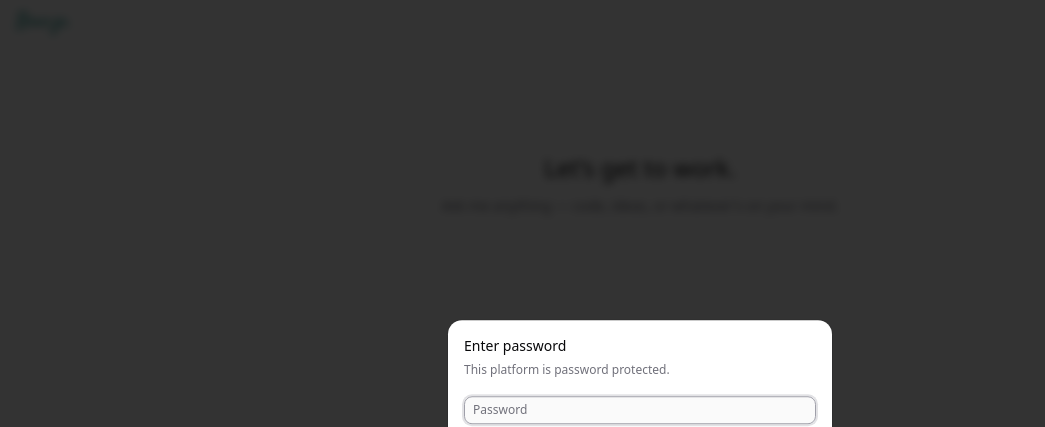
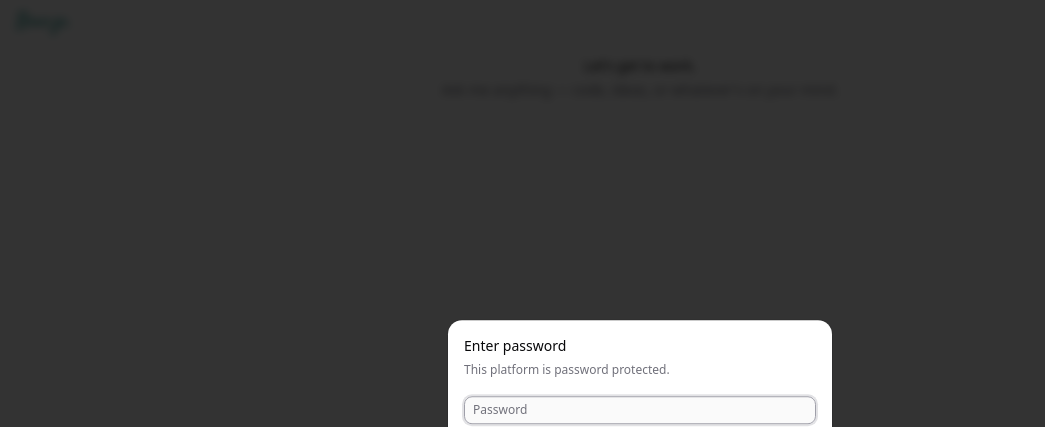
Before and after one commit to localhostd3veloper/breeze, a Next.js app: page /chat in a window 1280 px wide. Shown: the top 427 px of the page, without its empty margins (0-1045 px from the left). Built offline with nearby package versions, Linux system fonts and the light colour scheme.

Commit message:
feat: enhance chat interface with download functionality and improved empty state handling

```diff
--- a/app/chat/page.tsx
+++ b/app/chat/page.tsx
@@ -2,6 +2,9 @@
 
 import {
   Conversation,
+  ConversationContent,
+  ConversationDownload,
+  ConversationEmptyState,
   ConversationScrollButton,
 } from '@/components/ai-elements/conversation';
 import {
@@ -29,9 +32,8 @@ import {
   TooltipTrigger,
 } from '@/components/ui/tooltip';
 import { useChatStore } from '@/store/chat';
-import { Copy, DownloadCloud, File, Pencil, Share } from 'lucide-react';
+import { Copy, Pencil } from 'lucide-react';
 import { useCallback, useState } from 'react';
-import { useStickToBottom } from 'use-stick-to-bottom';
 
 const emptyStateMessages = [
   'How can I help?',
@@ -77,8 +79,6 @@ export default function ChatPage() {
       setAuthError('Invalid password.');
     }
   }, [password, setAuthenticated]);
-
-  const { scrollRef, contentRef } = useStickToBottom({ initial: 'smooth' });
 
   const handleSubmit = useCallback(
     async (text: string, model: string): Promise<void> => {
@@ -151,28 +151,23 @@ export default function ChatPage() {
           </TooltipContent>
         </Tooltip>
       </div>
-      <div className="fixed top-2 right-4">
+      <div className="fixed top-2 right-4 flex items-center gap-2 z-10">
+        <ConversationDownload
+          className="static rounded-md"
+          messages={messages.map((m) => ({ role: m.role, content: m.text }))}
+        />
         <ToggleTheme />
       </div>
-      <div className="flex-1 overflow-y-auto" ref={scrollRef}>
-        <Conversation
-          className="mx-auto flex w-full max-w-3xl flex-col gap-2 px-4 py-6"
-          // ref={contentRef}
-        >
-          {messages.length === 0 && (
-            <div className="flex flex-1 flex-col items-center justify-center gap-3 py-32 text-center text-muted-foreground select-none">
-              <p
-                className="text-2xl font-medium text-foreground"
+      <Conversation className="flex-1 mt-12 md:mt-0">
+        <ConversationContent className="mx-auto w-full max-w-3xl gap-2 px-4 py-6">
+          {messages.length === 0 ? (
+            <ConversationEmptyState
+              title={greeting}
+              description="Ask me anything — code, ideas, or whatever's on your mind."
               suppressHydrationWarning
-              >
-                {greeting}
-              </p>
-              <p className="text-sm">
-                Ask me anything — code, ideas, or whatever&apos;s on your mind.
-              </p>
-            </div>
-          )}
-          {messages.map((msg) => (
+            />
+          ) : (
+            messages.map((msg) => (
               <>
                 <Message from={msg.role} key={msg.id}>
                   <MessageContent>
@@ -195,23 +190,6 @@ export default function ChatPage() {
                       onClick={() => navigator.clipboard.writeText(msg.text)}
                     >
                       <Copy />
-                  </MessageAction>
-
-                  <MessageAction
-                    tooltip="Download"
-                    onClick={() => {
-                      const blob = new Blob([msg.text], {
-                        type: 'text/plain',
-                      });
-                      const url = URL.createObjectURL(blob);
-                      const a = document.createElement('a');
-                      a.href = url;
-                      a.download = 'response.txt';
-                      a.click();
-                      URL.revokeObjectURL(url);
-                    }}
-                  >
-                    <DownloadCloud />
                     </MessageAction>
                   </MessageActions>
                 )}
@@ -236,10 +214,11 @@ export default function ChatPage() {
                   </MessageActions>
                 )}
               </>
-          ))}
+            ))
+          )}
+        </ConversationContent>
         <ConversationScrollButton />
       </Conversation>
-      </div>
       <div className="mx-auto w-full max-w-3xl px-4 pb-4">
         <ChatInput onSubmit={handleSubmit} isAuthenticated={isAuthenticated} />
       </div>
```
Lines whose indentation alone changed are shown as unchanged.
